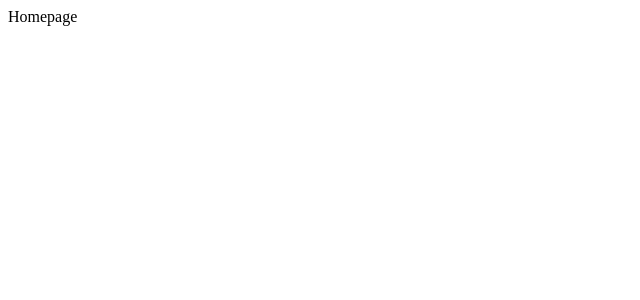
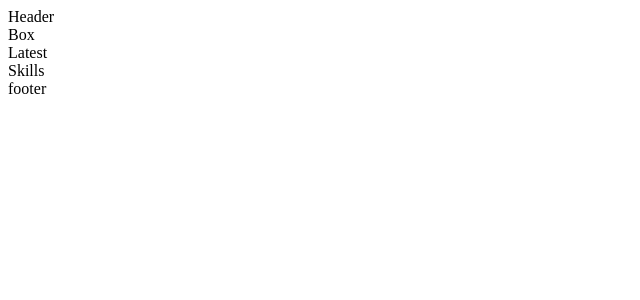
Before and after one commit to Shivam-hits/Portfolio, a React (Create React App) app in the folder frontend/: page / in a window 1280 px wide. Shown: the top 300 px of the page, without its empty margins (0-640 px from the left). Built offline with nearby package versions, Linux system fonts and the light colour scheme.

Commit message:
HomePage

```diff
--- a/frontend/src/Pages/Homepage.jsx
+++ b/frontend/src/Pages/Homepage.jsx
@@ -1,8 +1,18 @@
 import React from 'react'
-
+import Header from "../components/header/header.jsx"
+import Box from "../components/box/box.jsx"
+import Latest from "../components/latest/latest.jsx"
+import Footer from "../components/footer/footer.jsx"
+import Skills from "../components/skills/skills.jsx"
 function Homepage() {
   return (
-    <div>Homepage</div>
+    <div>
+      <Header />
+      <Box />
+      <Latest />
+      <Skills />
+      <Footer />
+    </div>
   )
 }
 
--- a/frontend/src/components/box/box.jsx
+++ b/frontend/src/components/box/box.jsx
@@ -0,0 +1,9 @@
+import React from 'react'
+
+function Box() {
+  return (
+    <div>Box</div>
+  )
+}
+
+export default Box;
--- a/frontend/src/components/footer/footer.jsx
+++ b/frontend/src/components/footer/footer.jsx
@@ -0,0 +1,9 @@
+import React from 'react'
+
+function Footer() {
+  return (
+    <div>footer</div>
+  )
+}
+
+export default Footer;
--- a/frontend/src/components/header/header.jsx
+++ b/frontend/src/components/header/header.jsx
@@ -0,0 +1,9 @@
+import React from 'react'
+
+function Header() {
+  return (
+    <div>Header</div>
+  )
+}
+
+export default Header;
--- a/frontend/src/components/latest/latest.jsx
+++ b/frontend/src/components/latest/latest.jsx
@@ -0,0 +1,9 @@
+import React from 'react'
+
+function Latest() {
+  return (
+    <div>Latest</div>
+  )
+}
+
+export default Latest;
--- a/frontend/src/components/skills/skills.jsx
+++ b/frontend/src/components/skills/skills.jsx
@@ -0,0 +1,9 @@
+import React from 'react'
+
+function Skills() {
+  return (
+    <div>Skills</div>
+  )
+}
+
+export default Skills;
```
